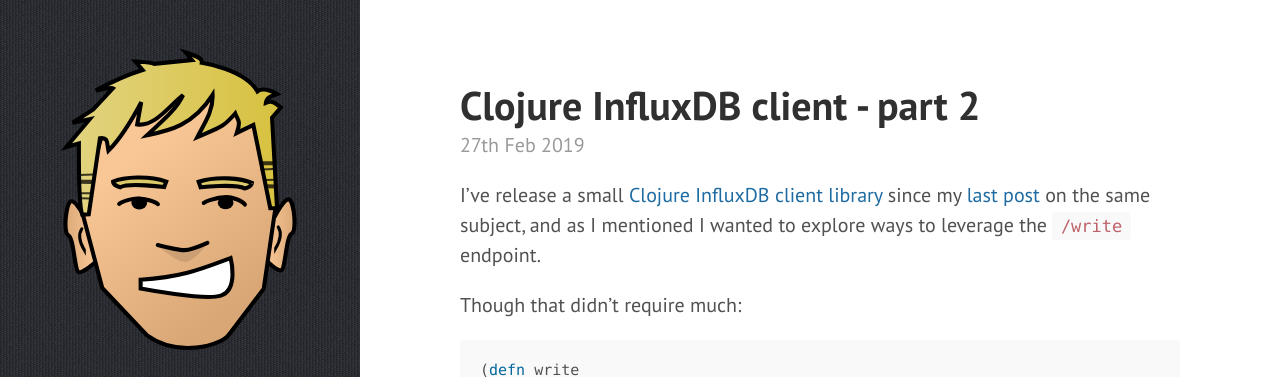
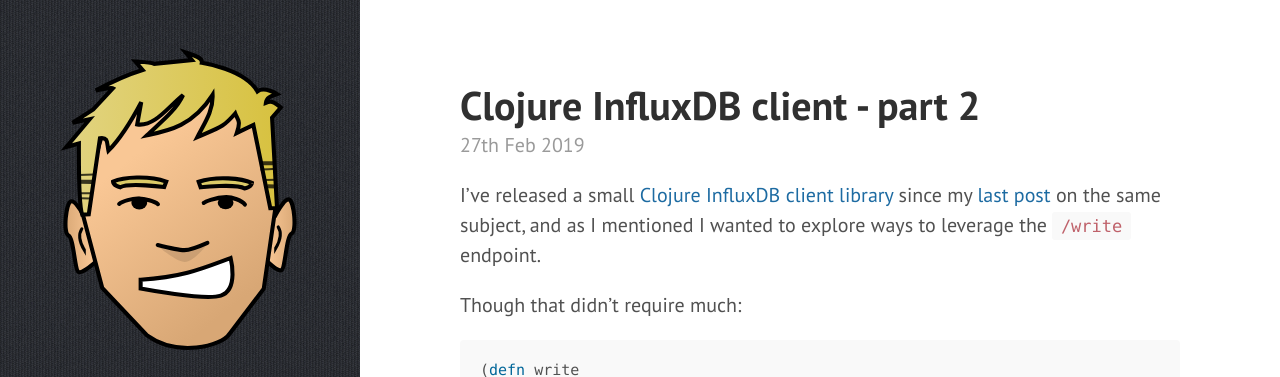
Before and after one commit to jacobemcken/jacobemcken.github.io, a Jekyll site: the page built from _posts/2019-02-27-clojure-influxdb-client-part-2.md, in a window 1280 px wide and 900 px high. Shown: the top 377 px of the window. Built offline with Jekyll 4.4.1, drawn with Linux system fonts in a browser that asks for light colours; comment, search, counter and statistics services are not loaded.

Commit message:
Fix old post mixing http & https + a typo

```diff
--- a/_posts/2019-02-27-clojure-influxdb-client-part-2.md
+++ b/_posts/2019-02-27-clojure-influxdb-client-part-2.md
@@ -9,12 +9,12 @@
 comments: true
 ---
 
-I've release a small [Clojure InfluxDB client library][1] since my [last
+I've released a small [Clojure InfluxDB client library][1] since my [last
 post][2] on the same subject, and as I mentioned I wanted to explore ways to
 leverage the `/write` endpoint.
 
 [1]: https://github.com/jacobemcken/clj-influxdb-client
-[2]: http://www.emcken.dk/programming/2019/02/19/clojure-influxdb-client/
+[2]: /programming/2019/02/19/clojure-influxdb-client/
 
 Though that didn't require much:
 
```
